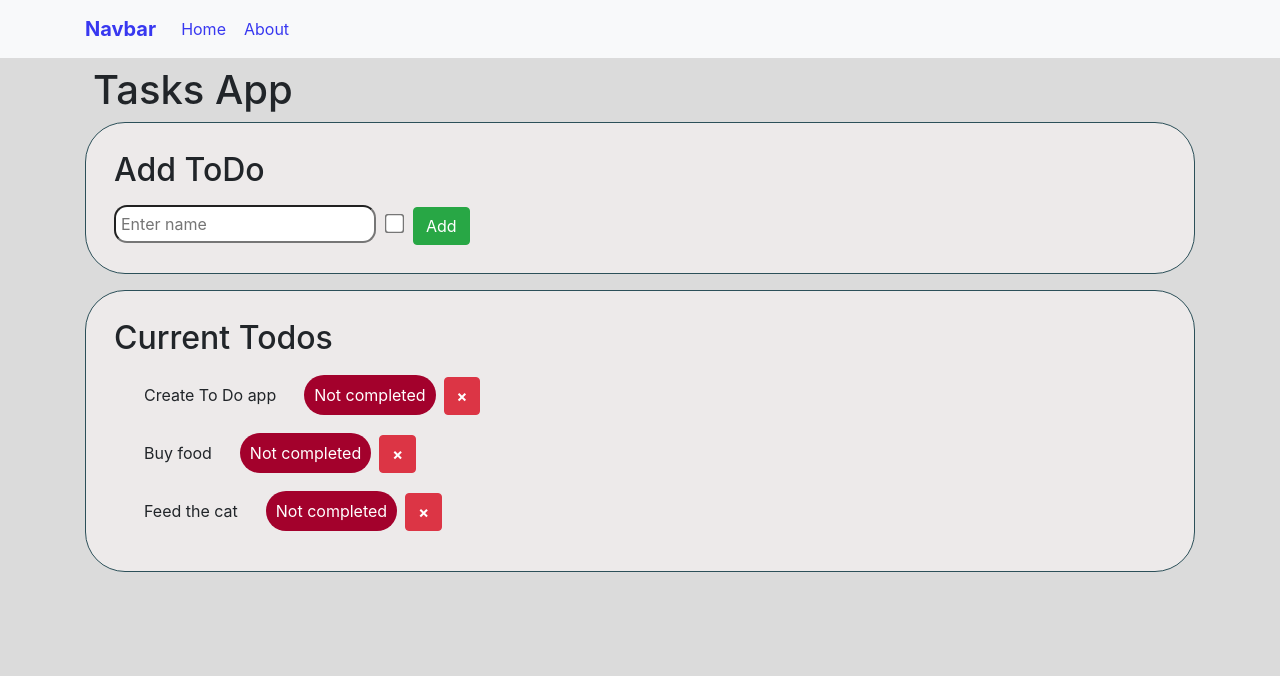
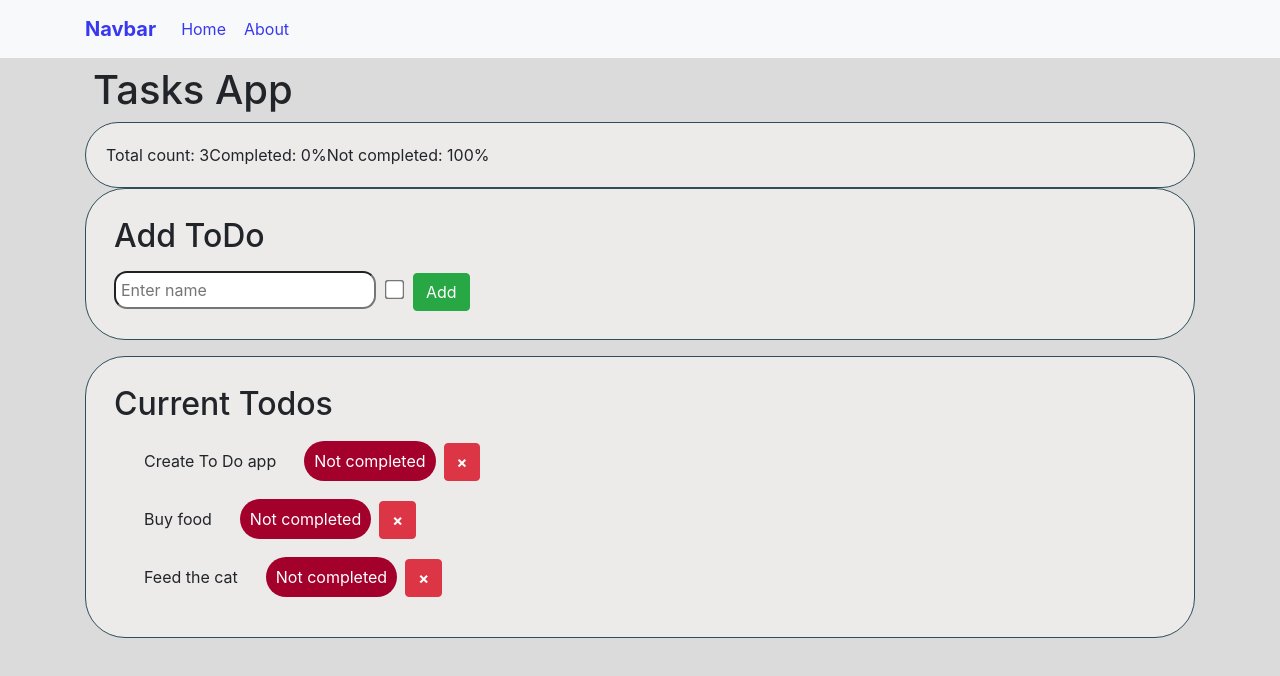
Before and after one commit to MartinKamenov/React-ToDoApp, a React (Create React App) app: page / in a window 1280 px wide. Shown: the top 676 px of the page. Built offline with nearby package versions, Linux system fonts and the light colour scheme.

Commit message:
Added todos-status component

```diff
--- /dev/null
+++ b/src/components/todos/todoStatus.jsx
@@ -0,0 +1,13 @@
+import React from 'react';
+
+const TodoStatus = (props) => {
+    return (
+        <div className="nav-fragment">
+            <span>Total count: {props.totalCount}</span>
+            <span>Completed: {props.completedPercent}</span>
+            <span>Not completed: {props.notCompletedPercent}</span>
+        </div>
+    );
+}
+
+export default TodoStatus;
--- a/src/components/todos/todos.jsx
+++ b/src/components/todos/todos.jsx
@@ -2,6 +2,7 @@ import React, { Component } from 'react';
 import Todo from './todo';
 import './css/todos.css'
 import AddToDo from './addTodo';
+import TodoStatus from './todoStatus';
 
 class ToDos extends Component {
     state = {
@@ -66,10 +67,24 @@ class ToDos extends Component {
             }
         });
     }
+
+    getCompletedPercent() {
+        const percent = (this.state.todos.filter(t => t.completed).length / this.state.todos.length) * 100;
+        return percent + '%';
+    }
+
+    getIncompletedPercent() {
+        const percent = (this.state.todos.filter(t => !t.completed).length / this.state.todos.length) * 100;
+        return percent + '%';
+    }
+
     render() {
         return (
             <div className="container">
                 <h1 className="m-2 header">Tasks App</h1>
+                <TodoStatus totalCount={this.state.todos.length}
+                    completedPercent={this.getCompletedPercent()}
+                    notCompletedPercent={this.getIncompletedPercent()}/>
                 <AddToDo onAdd={this.handleAdd}
                     addTodo={this.state.addTodo}
                     onChangedInputValue={this.handleUpdateInputValue}
```
